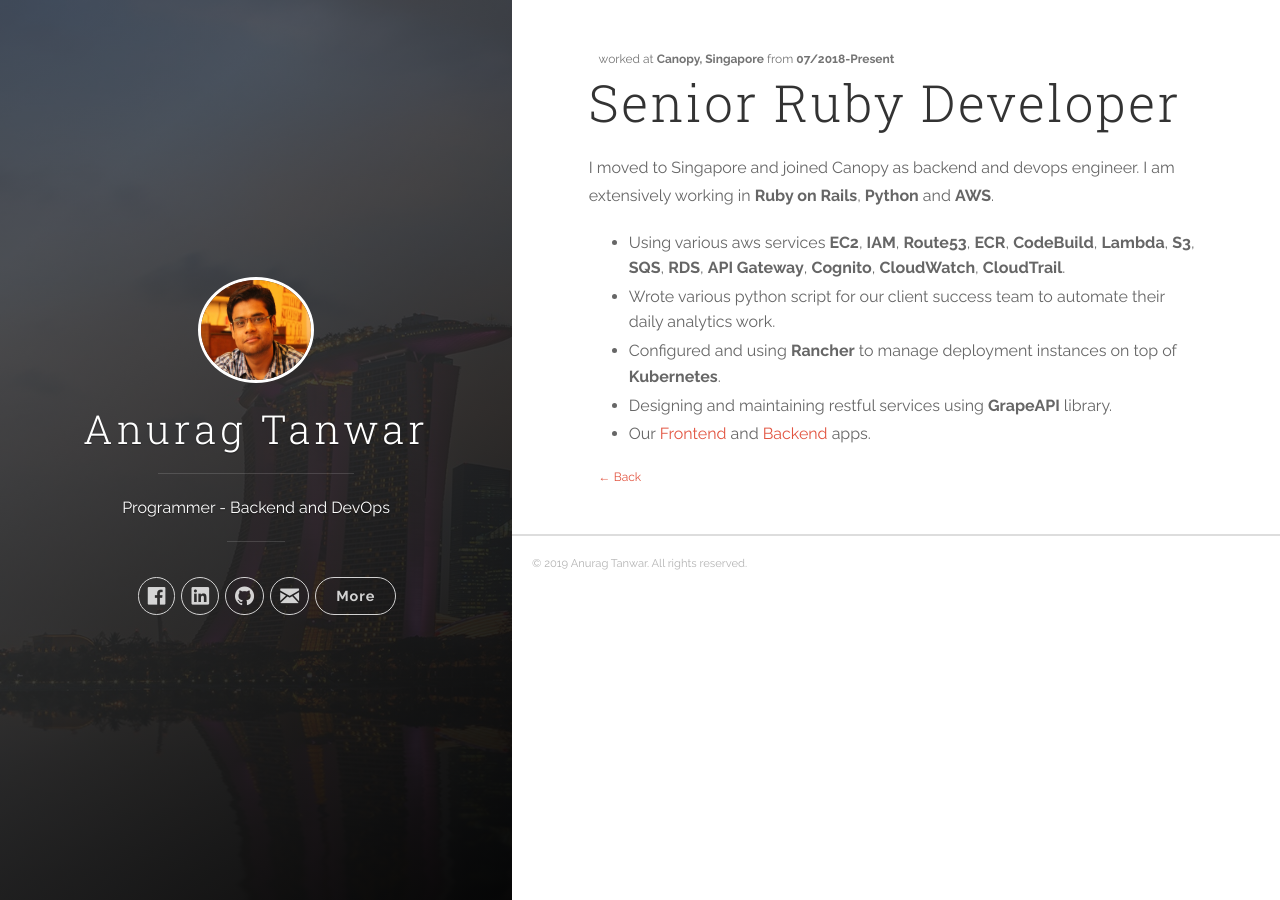
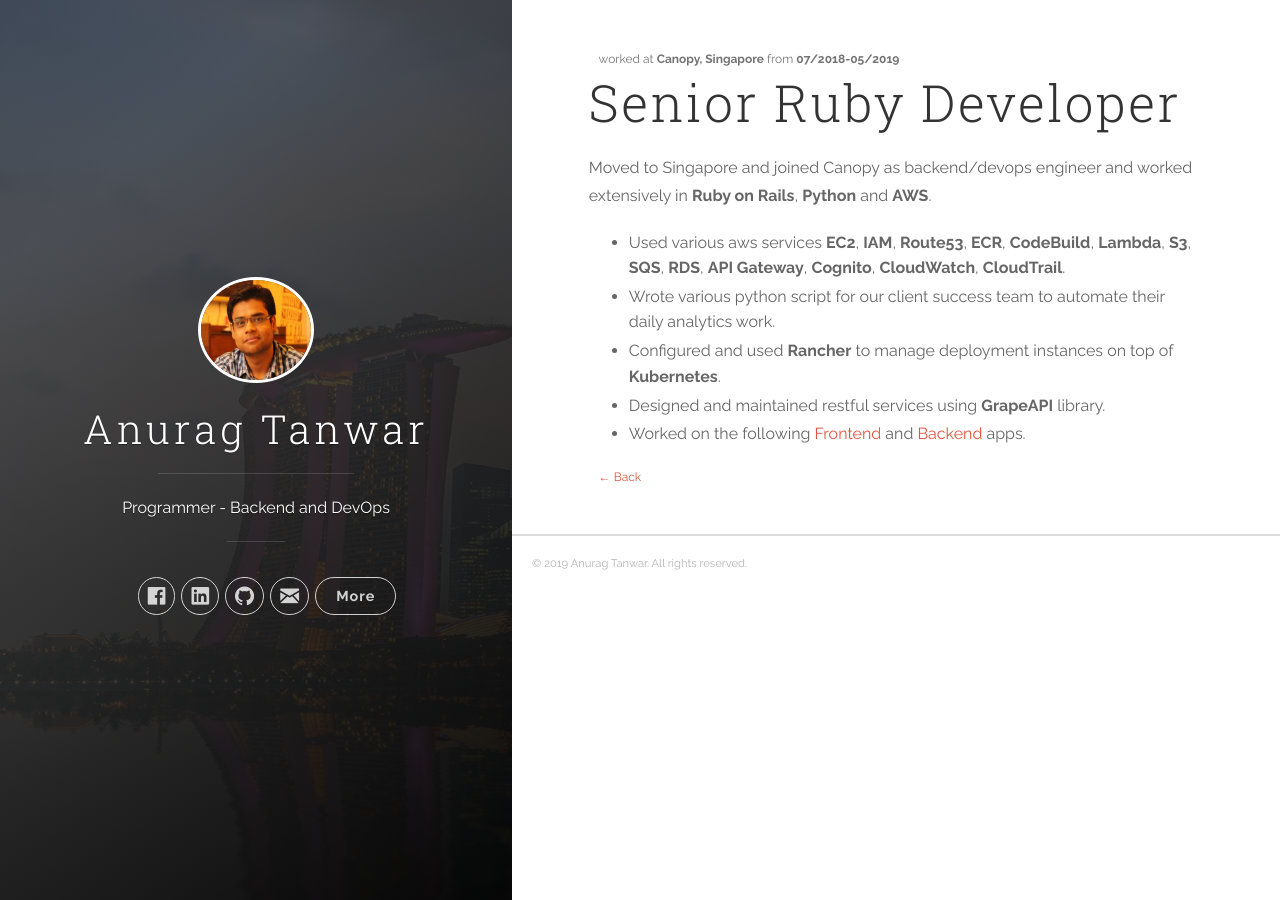
Before and after one commit to anurag21tanwar/anurag21tanwar.github.io, a Jekyll site: the page built from _posts/2019-01-20-srd-can.markdown, in a window 1280 px wide. Built offline with Jekyll 4.4.1, drawn with Linux system fonts in a browser that asks for light colours.

Commit message:
Some updates

```diff
--- a/_posts/2019-01-17-sse-ibts.markdown
+++ b/_posts/2019-01-17-sse-ibts.markdown
@@ -4,9 +4,9 @@ duration: 05/2015-02/2016
 company: Indiabulls Technology Solutions Limited, Gurugram, India
 ---
 
-I was the senior member of the team working on most of
+Was the senior member of the team worked on most of
 the client products [CMS](https://www.phonetag.com), [SS1](https://api.phonetag.com),
-[SS2](https://console.phonetag.com) and maintaining old ones.
+[SS2](https://console.phonetag.com) and maintained old ones.
 - Implemented internationalization using **I18n** library.
 - Upgraded rails from **2.x.x** to **5.x.x**.
 - Segregated the transactional data on **MongoDB**
--- a/_posts/2019-01-18-sitops-mckc.markdown
+++ b/_posts/2019-01-18-sitops-mckc.markdown
@@ -4,8 +4,8 @@ duration: 02/2016-07/2016
 company: Mckinsey and Company, Gurugram, India
 ---
 
-I joined mckc as operations specialist and majorly worked on
+Joined Mckc as operations specialist and majorly worked on
 their alumni portal [Alumni Center](https://www.mckinsey.com/alumni).
-- Configured, monitored and maintained their Linux cloud infrastructure.
+- Configured, monitored and maintained their **LAMP** cloud infrastructure.
 - Worked on **New Relic** to tackle performance issues of the application.
-- Wrote unit test cases for most of the features using **RSpec**.
+- Wrote unit test cases for almost every features using **RSpec**.
--- a/_posts/2019-01-19-tl-inc.markdown
+++ b/_posts/2019-01-19-tl-inc.markdown
@@ -4,13 +4,13 @@ duration: 02/2017-07/2018
 company: Incedo, Gurugram, India
 ---
 
-I joined the Incedo as lead engineer, provided technical leadership
+Joined the Incedo as lead engineer, provided technical leadership
 to dev and ops team ensuring timely delivery with quality.
 - Led and worked with team of developers to deliver high
 quality software using **Agile** methodology.
 - Provided guidance to developers in technical design
-and strategy with architecture best practices.
-- Led by example and involve in hands-on
+and strategy with architectural best practices.
+- Led by example and involved in hands-on
 application development and deployment.
 - **Dockerized** the platform.
 - Implemented the **CI/CD** workflow using **CircleCi**.
--- a/_posts/2019-01-20-srd-can.markdown
+++ b/_posts/2019-01-20-srd-can.markdown
@@ -1,18 +1,17 @@
 ---
 title: Senior Ruby Developer
-duration: 07/2018-Present
+duration: 07/2018-05/2019
 company: Canopy, Singapore
 ---
 
-I moved to Singapore and joined Canopy as backend and
-devops engineer. I am extensively working in **Ruby on Rails**, **Python** and **AWS**.
-- Using various aws services **EC2**, **IAM**, **Route53**, **ECR**,
+Moved to Singapore and joined Canopy as backend/devops engineer and worked extensively in **Ruby on Rails**, **Python** and **AWS**.
+- Used various aws services **EC2**, **IAM**, **Route53**, **ECR**,
 **CodeBuild**, **Lambda**, **S3**, **SQS**, **RDS**,
 **API Gateway**, **Cognito**, **CloudWatch**, **CloudTrail**.
 - Wrote various python script for our client success team to automate
 their daily analytics work.
-- Configured and using **Rancher** to manage deployment instances
+- Configured and used **Rancher** to manage deployment instances
 on top of **Kubernetes**.
-- Designing and maintaining restful services using **GrapeAPI**
+- Designed and maintained restful services using **GrapeAPI**
 library.
-- Our [Frontend](https://canopy.cloud/) and [Backend](https://api.canopy.cloud/) apps.
+- Worked on the following [Frontend](https://canopy.cloud/) and [Backend](https://api.canopy.cloud/) apps.
```
Also changed, not shown: _posts/2019-01-15-set-ibts.markdown (+4 -4 lines), _posts/2019-01-16-se-ibts.markdown (+4 -4 lines), _posts/2019-01-21-ba-cts.markdown (added, +8 -0 lines), Gemfile.lock, 1 other file.
